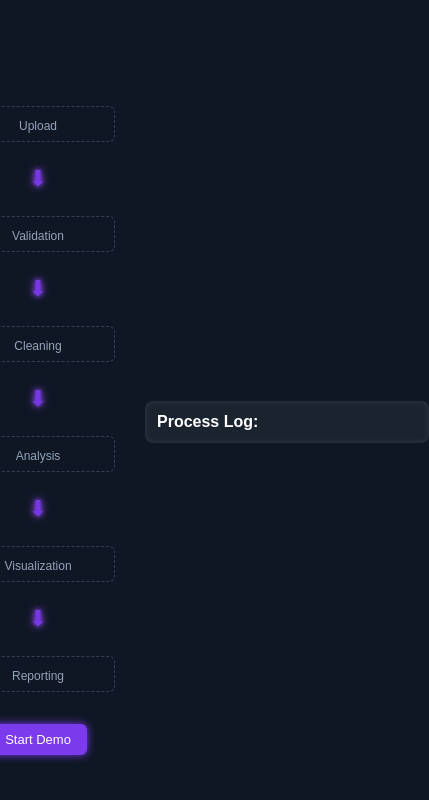
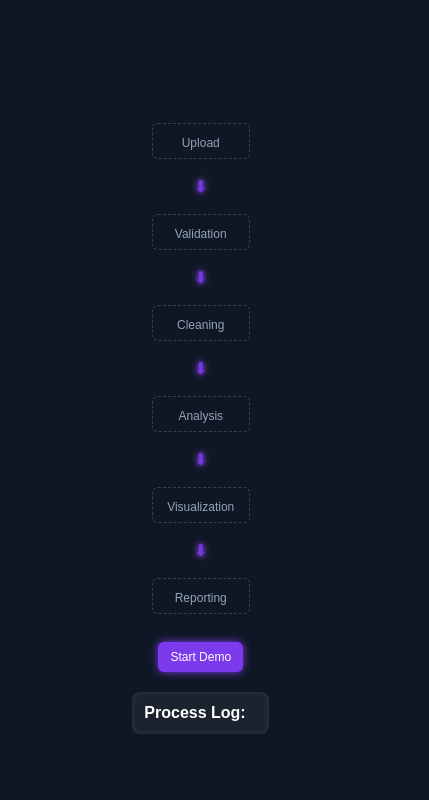
Before and after one commit to jaybarve/notfound, a plain HTML site: page index.html in a window 390 px wide. Shown: the whole page, 429 px wide, since content can reach past the window. Drawn offline with Linux system fonts and the light colour scheme.

Commit message:
Update index.html

```diff
--- a/index.html
+++ b/index.html
@@ -22,6 +22,8 @@
     gap:30px;
     align-items:center; /* vertical center for pipeline and log */
     max-height:90vh;
+    flex-wrap:wrap;
+    justify-content:center;
   }
 
   .pipeline {
@@ -31,17 +33,19 @@
     align-items:center;
     position:relative;
     max-height:90vh;
+    width:200px;
   }
 
   .stage {
     text-align:center;
-    margin:16px 0; /* smaller margin */
-    padding:8px 16px; /* smaller padding */
+    margin:12px 0; /* smaller margin */
+    padding:8px 12px;
     border:1px dashed #334155;
     border-radius:6px;
     min-width:120px;
     transition: border-color 0.3s, box-shadow 0.3s, background 0.3s;
     font-size:13px;
+    word-wrap: break-word;
   }
 
   .stage.active {
@@ -57,10 +61,10 @@
   }
 
   .arrow {
-    font-size:22px; /* smaller arrow */
+    font-size:22px;
     color:#7c3aed;
     text-shadow:0 0 4px #7c3aed,0 0 8px #a855f7;
-    margin:8px 0;
+    margin:6px 0;
     animation:arrowPulse 1.5s infinite;
   }
 
@@ -91,7 +95,7 @@
     box-shadow:inset 0 0 6px rgba(255,255,255,0.1);
     display:flex;
     flex-direction:column;
-    justify-content:center; /* vertical center */
+    justify-content:center;
   }
 
   .log-entry {
@@ -158,6 +162,46 @@
 
   @keyframes fadeIn{
     to{opacity:1}
+  }
+
+  /* Responsive */
+  @media(max-width:768px){
+    .container {
+      flex-direction:column;
+      gap:20px;
+    }
+    .pipeline {
+      width:80%;
+    }
+    .stage {
+      min-width:auto;
+      width:80%;
+      font-size:14px;
+      padding:10px;
+    }
+    .arrow {
+      font-size:18px;
+    }
+    #startBtn {
+      font-size:14px;
+      padding:10px 18px;
+    }
+    .log-box {
+      width:90%;
+      max-height:300px;
+    }
+    .file-box {
+      width:40px;
+      height:40px;
+      font-size:20px;
+    }
+  }
+
+  @media(max-width:480px){
+    .stage {font-size:12px; padding:8px;}
+    .arrow {font-size:16px;}
+    #startBtn {font-size:12px; padding:8px 12px;}
+    .file-box {width:35px; height:35px; font-size:18px;}
   }
 </style>
 </head>
```
